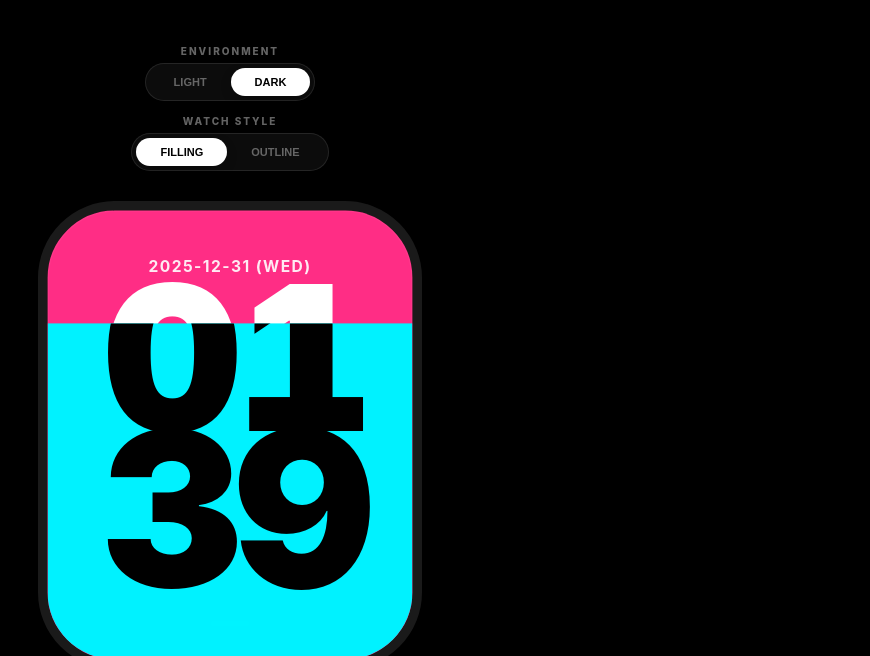
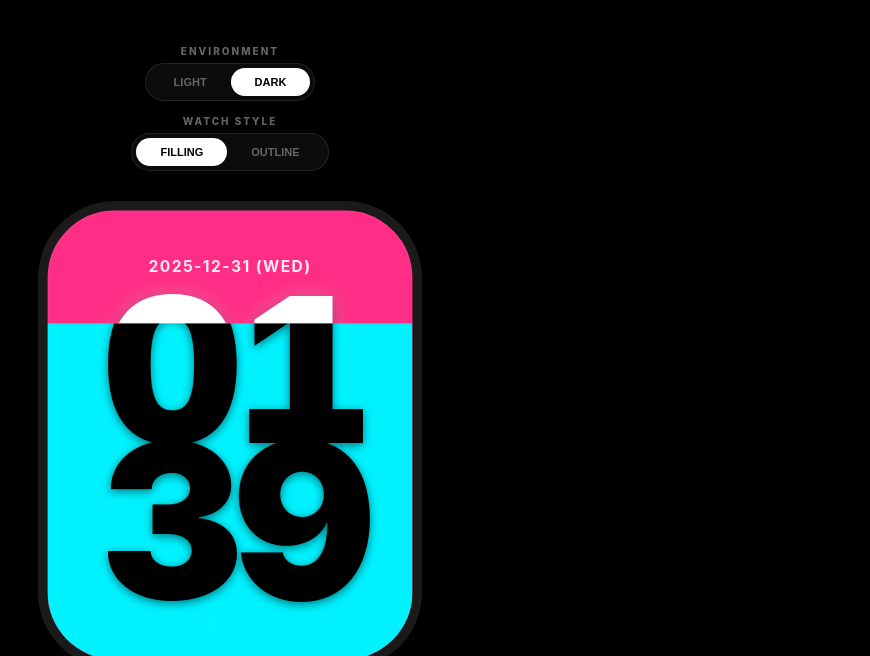
Before and after one commit to ansonlct/clock, a plain HTML site: page index.html in a window 1280 px wide. Shown: the top 656 px of the page, without its empty margins (410-1280 px from the left). Drawn offline with Linux system fonts and the light colour scheme.

Commit message:
Update index.html

```diff
--- a/index.html
+++ b/index.html
@@ -5,7 +5,7 @@
     <meta name="viewport" content="width=device-width, initial-scale=1.0, maximum-scale=1.0, user-scalable=no">
     <meta name="apple-mobile-web-app-capable" content="yes">
     <meta name="apple-mobile-web-app-status-bar-style" content="black-translucent">
-    <title>Apple Clock</title>
+    <title>Apple Clock Flux Enhanced</title>
 
     <link rel="preconnect" href="https://fonts.googleapis.com">
     <link rel="preconnect" href="https://fonts.gstatic.com" crossorigin>
@@ -26,12 +26,9 @@
             --transition-speed: 0.6s;
             --easing: cubic-bezier(0.25, 1, 0.5, 1);
 
-            /* --- 這裡控制控制面板與手錶之間的間距 --- */
             --controls-to-watch-gap: 30px;
-            /* --- 這裡控制頂部距離 --- */
             --top-safe-area: 45px;
         }
-
         body.env-light {
             --env-bg: #f2f2f7;
             --env-panel-bg: rgba(255, 255, 255, 0.65);
@@ -40,9 +37,7 @@
             --env-btn-active: #000000;
             --env-btn-text: #fff;
         }
-
         * { box-sizing: border-box; -webkit-tap-highlight-color: transparent; }
-
         body {
             margin: 0; padding: 0;
             display: flex; flex-direction: column; align-items: center;
@@ -52,7 +47,6 @@
             transition: background-color var(--transition-speed) var(--easing);
             overflow: hidden; position: fixed;
         }
-
         #loader {
             position: fixed; top: 0; left: 0; width: 100%; height: 100%;
             background-color: #000;
@@ -71,7 +65,6 @@
             transition: width 2s cubic-bezier(0.22, 1, 0.36, 1);
             will-change: width;
         }
-
         #main-content {
             opacity: 0;
             transition: opacity 1.2s ease-out;
@@ -80,15 +73,14 @@
             position: relative;
         }
 
-        /* --- UI 控制元件佈局調整 --- */
+        /* --- UI Controls --- */
         .controls-wrapper {
             position: relative;
             margin-top: var(--top-safe-area);
-            margin-bottom: var(--controls-to-watch-gap); /* 這裡控制下方的間距 */
+            margin-bottom: var(--controls-to-watch-gap);
             z-index: 1000;
             display: flex; flex-direction: column; gap: 14px; flex-shrink: 0;
         }
-
         .control-item { display: flex; flex-direction: column; align-items: center; }
         .label { font-size: 10px; font-weight: 800; color: var(--env-text); text-transform: uppercase; letter-spacing: 2px; margin-bottom: 6px; transition: color 0.3s; }
         .control-group {
@@ -106,28 +98,26 @@
         }
         .btn.active { background: var(--env-btn-active); color: var(--env-btn-text); box-shadow: 0 4px 12px rgba(0,0,0,0.15); }
 
-        /* 視窗區域 */
+        /* Watch Viewport */
         .watch-viewport {
             flex-grow: 1;
             display: flex;
             justify-content: center;
-            align-items: flex-start; /* 改為 flex-start 配合 margin-top 比較精確控制 */
+            align-items: flex-start;
             width: 100%;
             overflow: visible;
             position: relative;
         }
-
         .watch-scale-container {
             width: 320px;
             height: 390px;
-            transform-origin: top center; /* 縮放起點改為頂部，這樣間距調整會更直覺 */
+            transform-origin: top center;
             transition: transform 0.1s linear;
             display: flex;
             justify-content: center;
             align-items: center;
             will-change: transform;
         }
-
         .watch-case {
             position: relative; width: 320px; height: 390px; background-color: #000;
             border-radius: 64px; border: 8px solid #1a1a1a;
@@ -137,24 +127,78 @@
         }
         .mode-filled .watch-case { background-color: var(--flux-pink); }
 
-        .date-info { position: absolute; top: 38px; font-size: 13px; font-weight: 700; letter-spacing: 1.2px; z-index: 50; transition: color var(--transition-speed) ease; }
+        .date-info {
+            position: absolute; top: 38px; font-size: 13px; font-weight: 700; letter-spacing: 1.2px; z-index: 50;
+            transition: color var(--transition-speed) ease;
+        }
         .mode-filled .date-info { color: rgba(255,255,255,0.9); }
         .mode-outline .date-info { color: #555; }
 
-        .flux-container { position: relative; width: 260px; height: 280px; display: flex; flex-direction: column; justify-content: center; }
+        .flux-container {
+            position: relative;
+            width: 260px;
+            height: 280px;
+            display: flex;
+            flex-direction: column;
+            justify-content: center;
+            margin-top: 12px;
+        }
         .row { display: flex; justify-content: center; height: 130px; }
-        .digit-style { font-size: 180px; font-weight: 900; line-height: 0.8; letter-spacing: -14px; font-variant-numeric: tabular-nums; transition: color var(--transition-speed) ease, -webkit-text-stroke var(--transition-speed) ease; }
+
+        .digit-style {
+            font-size: 180px; font-weight: 900; line-height: 0.8; letter-spacing: -14px;
+            font-variant-numeric: tabular-nums;
+            transition: color var(--transition-speed) ease, -webkit-text-stroke var(--transition-speed) ease;
+            transform: translateY(4px);
+        }
         .digit-box { position: relative; width: 110px; height: 140px; display: flex; justify-content: center; align-items: center; }
 
-        .mode-filled .digit-base { color: #ffffff; -webkit-text-stroke: 0 transparent; }
+        /*
+           [UPDATED] Filling Mode Shadows
+           目標：像 Outline 一樣有強烈的立體陰影感
+        */
+        .mode-filled .digit-base {
+            color: #ffffff;
+            -webkit-text-stroke: 0 transparent;
+            /* 雙重陰影：一層是深色投影製造立體感，一層是白色微光 */
+            filter: drop-shadow(0 4px 6px rgba(0,0,0,0.4)) drop-shadow(0 0 8px rgba(255,255,255,0.3));
+        }
+        .mode-filled .digit-fill {
+            color: #000000;
+            -webkit-text-stroke: 0 transparent;
+            /* 填充部分的陰影，增加深度 */
+            filter: drop-shadow(0 2px 4px rgba(0,0,0,0.5));
+        }
+
+        /* Outline Mode Styles */
         .mode-outline .digit-base { color: transparent; -webkit-text-stroke: 1.5px var(--outline-dark); }
+        .mode-outline .digit-fill {
+            color: var(--flux-cyan); -webkit-text-stroke: 1px var(--flux-cyan);
+            filter: drop-shadow(0 0 15px rgba(0, 242, 255, 0.6));
+        }
 
-        .vertical-mask { position: absolute; bottom: 0; left: 0; width: 100%; height: 0%; overflow: hidden; z-index: 20; transition: background-color var(--transition-speed) ease; }
+        /* --- Vertical Mask & Transitions --- */
+        .vertical-mask {
+            position: absolute; bottom: 0; left: 0; width: 100%; height: 0%;
+            overflow: hidden;
+            z-index: 20;
+            transition: background-color var(--transition-speed) ease,
+                        /* [NEW] Height transition for silky smooth drop from 100% to 0% */
+                        height 0.6s cubic-bezier(0.25, 1, 0.5, 1);
+        }
         .mode-filled .vertical-mask { background-color: var(--flux-cyan); }
 
-        .mask-content-fix { position: absolute; bottom: 0; left: 50%; transform: translateX(-50%); width: 320px; height: 390px; display: flex; flex-direction: column; justify-content: center; align-items: center; }
-        .mode-filled .digit-fill { color: #000000; -webkit-text-stroke: 0 transparent; }
-        .mode-outline .digit-fill { color: var(--flux-cyan); -webkit-text-stroke: 1px var(--flux-cyan); filter: drop-shadow(0 0 15px rgba(0, 242, 255, 0.6)); }
+        /* Horizontal Line for Outline Mode */
+        .mode-outline .vertical-mask {
+            border-top: 2px solid var(--flux-cyan);
+            box-shadow: 0 -2px 10px rgba(0, 242, 255, 0.9);
+        }
+
+        .mask-content-fix {
+            position: absolute; bottom: 0; left: 50%; transform: translateX(-50%);
+            width: 320px; height: 390px;
+            display: flex; flex-direction: column; justify-content: center; align-items: center;
+        }
 
         .bottom-line { position: absolute; bottom: 28px; width: 32px; height: 4px; background-color: rgba(255,255,255,0.15); border-radius: 10px; z-index: 60; mix-blend-mode: overlay; }
 
@@ -174,7 +218,6 @@
     </style>
 </head>
 <body class="mode-filled">
-
     <div id="loader">
         <svg width="40" height="40" viewBox="0 0 50 50" fill="white">
             <path d="M25 2C12.3 2 2 12.3 2 25s10.3 23 23 23 23-10.3 23-23S37.7 2 25 2zm0 42c-10.5 0-19-8.5-19-19S14.5 6 25 6s19 8.5 19 19-8.5 19-19 19z"/>
@@ -183,7 +226,6 @@
             <div class="loading-bar-fill" id="loading-fill"></div>
         </div>
     </div>
-
     <div id="main-content">
         <div class="controls-wrapper">
             <div class="control-item">
@@ -201,7 +243,6 @@
                 </div>
             </div>
         </div>
-
         <div class="watch-viewport">
             <div class="watch-scale-container" id="watch-scaler">
                 <div class="watch-case">
@@ -218,7 +259,6 @@
                             <div class="digit-box"><div class="digit-style digit-base" id="m2-b">0</div></div>
                         </div>
                     </div>
-
                     <div class="vertical-mask" id="flux-mask">
                         <div class="mask-content-fix">
                             <div class="flux-container">
@@ -237,7 +277,6 @@
             </div>
         </div>
     </div>
-
     <div class="social-sidebar">
         <a href="https://ansonlct.github.io" target="_blank" class="social-link github" title="GitHub">
             <svg viewBox="0 0 24 24"><path d="M12 0c-6.626 0-12 5.373-12 12 0 5.302 3.438 9.8 8.207 11.387.599.111.793-.261.793-.577v-2.234c-3.338.726-4.033-1.416-4.033-1.416-.546-1.387-1.333-1.756-1.333-1.756-1.089-.745.083-.729.083-.729 1.205.084 1.839 1.237 1.839 1.237 1.07 1.834 2.807 1.304 3.492.997.107-.775.418-1.305.762-1.604-2.665-.305-5.467-1.334-5.467-5.931 0-1.311.469-2.381 1.236-3.221-.124-.303-.535-1.524.117-3.176 0 0 1.008-.322 3.301 1.23.957-.266 1.983-.399 3.003-.404 1.02.005 2.047.138 3.006.404 2.291-1.552 3.297-1.23 3.297-1.23.653 1.653.242 2.874.118 3.176.77.84 1.235 1.911 1.235 3.221 0 4.609-2.807 5.624-5.479 5.921.43.372.823 1.102.823 2.222v3.293c0 .319.192.694.801.576 4.765-1.589 8.199-6.086 8.199-11.386 0-6.627-5.373-12-12-12z"/></svg>
@@ -246,7 +285,6 @@
             <svg viewBox="0 0 24 24"><path d="M12 2.163c3.204 0 3.584.012 4.85.07 3.252.148 4.771 1.691 4.919 4.919.058 1.265.069 1.645.069 4.849 0 3.205-.012 3.584-.069 4.849-.149 3.225-1.664 4.771-4.919 4.919-1.266.058-1.644.07-4.85.07-3.204 0-3.584-.012-4.849-.07-3.26-.149-4.771-1.699-4.919-4.92-.058-1.265-.07-1.644-.07-4.849 0-3.204.013-3.583.07-4.849.149-3.227 1.664-4.771 4.919-4.919 1.266-.057 1.645-.069 4.849-.069zm0-2.163c-3.259 0-3.667.014-4.947.072-4.358.2-6.78 2.618-6.98 6.98-.059 1.281-.073 1.689-.073 4.948 0 3.259.014 3.668.072 4.948.2 4.358 2.618 6.78 6.98 6.98 1.281.058 1.689.072 4.948.072 3.259 0 3.668-.014 4.948-.072 4.354-.2 6.782-2.618 6.979-6.98.059-1.28.073-1.689.073-4.948 0-3.259-.014-3.667-.072-4.947-.196-4.354-2.617-6.78-6.979-6.98-1.281-.059-1.69-.073-4.949-.073zm0 5.838c-3.403 0-6.162 2.759-6.162 6.162s2.759 6.163 6.162 6.163 6.162-2.759 6.162-6.163c0-3.403-2.759-6.162-6.162-6.162zm0 10.162c-2.209 0-4-1.79-4-4 0-2.209 1.791-4 4-4s4 1.791 4 4c0 2.21-1.791 4-4 4zm6.406-11.845c-.796 0-1.441.645-1.441 1.44s.645 1.44 1.441 1.44c.795 0 1.439-.645 1.439-1.44s-.644-1.44-1.439-1.44z"/></svg>
         </a>
     </div>
-
     <script>
         window.addEventListener('load', () => {
             const fill = document.getElementById('loading-fill');
@@ -267,7 +305,6 @@
                 setTimeout(() => loader.remove(), 1000);
             }, 2200);
         });
-
         function handleResize() {
             const scaler = document.getElementById('watch-scaler');
             const controls = document.querySelector('.controls-wrapper');
@@ -277,38 +314,29 @@
             const baseH = 390;
             const screenW = window.innerWidth;
             const screenH = window.innerHeight;
-
             const controlsRect = controls.getBoundingClientRect();
             const controlsBottom = controlsRect.bottom;
-
-            // 計算扣除控制面板後剩餘的高度
             const availableH = screenH - controlsBottom - padding;
             const availableW = screenW - (padding * 2);
-
             let scale = Math.min(availableW / baseW, availableH / baseH);
 
-            if (scale > 1.2) scale = 1.2; // 稍微允許放大一點
+            if (scale > 1.2) scale = 1.2;
             if (scale < 0.2) scale = 0.2;
-
             scaler.style.transform = `scale(${scale})`;
         }
-
         window.addEventListener('resize', handleResize);
         window.addEventListener('orientationchange', () => setTimeout(handleResize, 100));
-
         function setEnv(env) {
             document.body.classList.toggle('env-light', env === 'light');
             document.getElementById('env-light-btn').classList.toggle('active', env === 'light');
             document.getElementById('env-dark-btn').classList.toggle('active', env === 'dark');
         }
-
         function setStyle(mode) {
             const isLight = document.body.classList.contains('env-light');
             document.body.className = isLight ? `mode-${mode} env-light` : `mode-${mode}`;
             document.getElementById('btn-filled').classList.toggle('active', mode === 'filled');
             document.getElementById('btn-outline').classList.toggle('active', mode === 'outline');
         }
-
         function clockLoop() {
             const now = new Date();
 
@@ -316,7 +344,6 @@
             const dateStr = `${now.getFullYear()}-${String(now.getMonth()+1).padStart(2,'0')}-${String(now.getDate()).padStart(2,'0')} (${weekdays[now.getDay()]})`;
             const dateEl = document.getElementById('full-date');
             if (dateEl.textContent !== dateStr) dateEl.textContent = dateStr;
-
             const hStr = now.getHours().toString().padStart(2, '0');
             const mStr = now.getMinutes().toString().padStart(2, '0');
 
@@ -324,15 +351,12 @@
             updateDigit('h2', hStr[1]);
             updateDigit('m1', mStr[0]);
             updateDigit('m2', mStr[1]);
-
             const s = now.getSeconds();
             const ms = now.getMilliseconds();
             const progress = ((s + ms / 1000) / 60) * 100;
             document.getElementById('flux-mask').style.height = `${progress}%`;
-
             requestAnimationFrame(clockLoop);
         }
-
         function updateDigit(id, val) {
             const elB = document.getElementById(id + '-b');
             const elF = document.getElementById(id + '-f');
```
